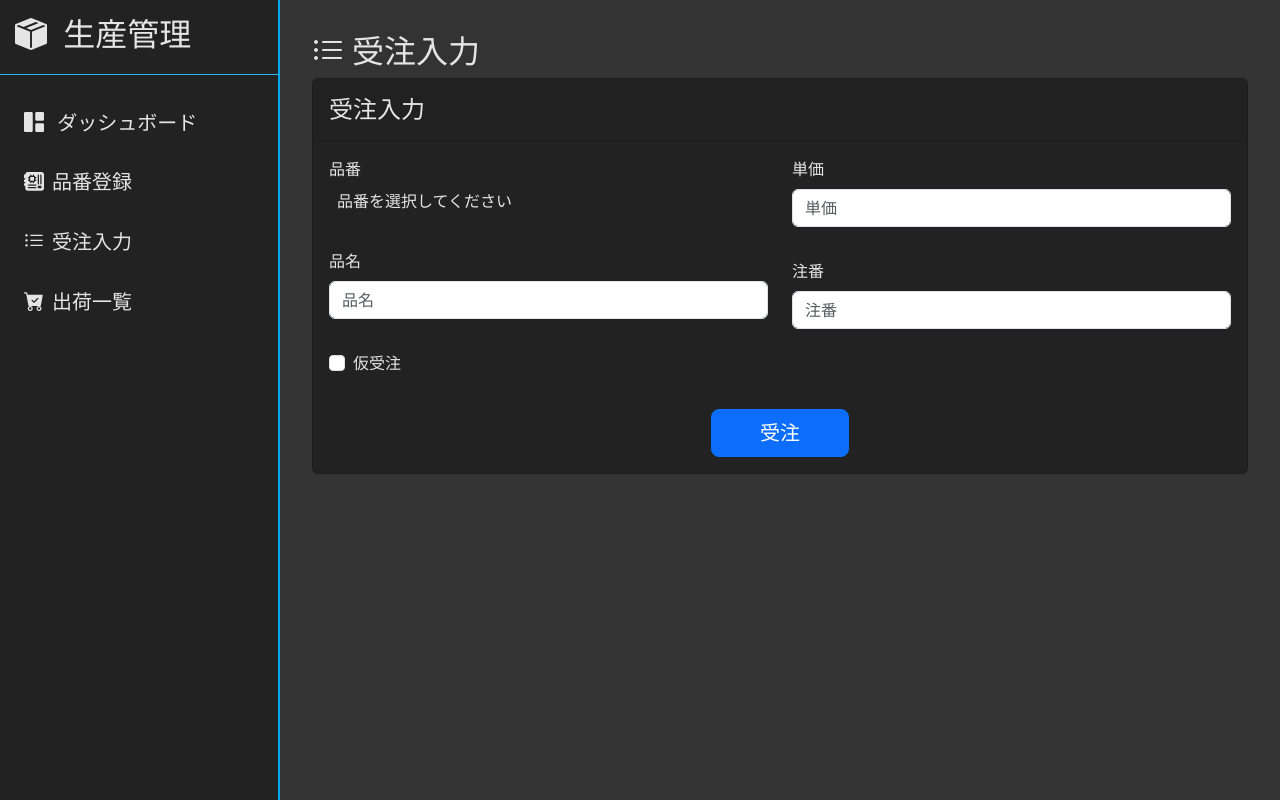
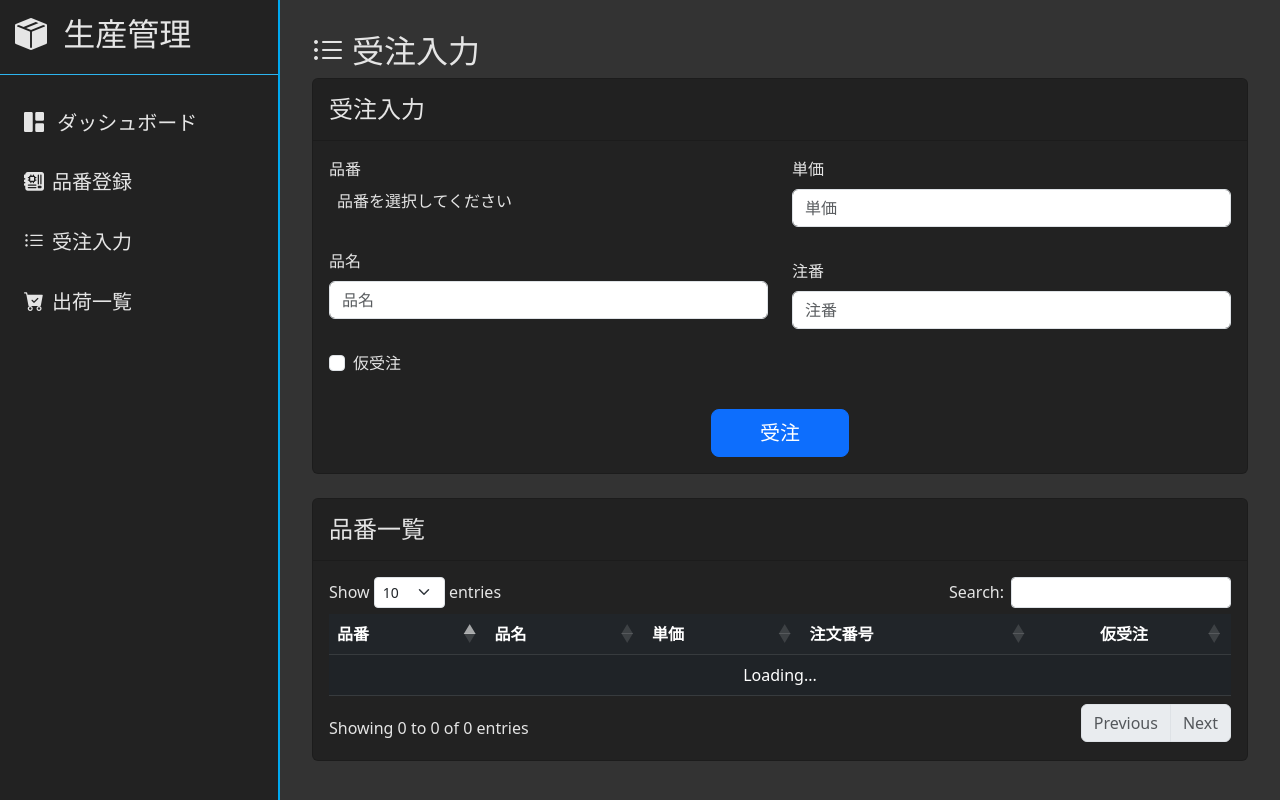
Before and after one commit to itut-vl/2026_project, a Django app: page /order_input/ in a window 1280 px wide. Run offline with Django 4.2, Linux system fonts and the light colour scheme; data that the repository does not hold is empty; some libraries are stand-ins or nearby versions.

Commit message:
受注を表示するテーブルを作成

```diff
--- a/myapp/models.py
+++ b/myapp/models.py
@@ -11,6 +11,6 @@ class Item(models.Model):
 class Order(models.Model):
     item_name = models.CharField(max_length=50)
     item_no = models.CharField(max_length=50)
-    item_price =  models.IntegerField()
+    order_price =  models.IntegerField()
     order_no = models.CharField(max_length=50)
     provisional_order = models.BooleanField(default=False)
--- a/myapp/views.py
+++ b/myapp/views.py
@@ -71,6 +71,8 @@ class Order_input(View):
             return self.get_item(request)
         if request.POST.get("kubun") == "save_order":
             return self.save_order(request)
+        if request.POST.get("kubun") == "get_item":
+            return self.get_item(request)
 
     def save_order(self,request):
         fields = json.loads(request.POST.get('fields'))
@@ -84,3 +86,7 @@ class Order_input(View):
         orders.save()
 
         return JsonResponse({'status': 'success', 'message': orders.order_no})
+
+    def get_item(self,request):
+        orders = list(Order.objects.all().values())
+        return JsonResponse({"data": orders})
--- a/templates/order_input.html
+++ b/templates/order_input.html
@@ -3,7 +3,7 @@
   <div>
     <h1 class="h2"><i class="bi bi-list-ul me-2"></i>受注入力</h1>
   </div>
-  <div class="card">
+  <div class="card mb-4">
     <div class="card-header py-3">
       <h2 class="h4 m-0">受注入力</h2>
     </div>
@@ -51,8 +51,8 @@
           <label class="form-label">単価</label>
           <input
             class="form-control w-100"
-            id="item_price"
-            data-id="item_price"
+            id="order_price"
+            data-id="order_price"
             type="number"
             placeholder="単価"
           />
@@ -73,18 +73,84 @@
       <button id="order_btn" class="btn btn-primary btn-lg px-5">受注</button>
     </div>
   </div>
+  <div class="card">
+    <div class="card-header py-3">
+      <h2 class="m-0 h4">品番一覧</h2>
+    </div>
+    <div class="card-body">
+      <table
+        id="item_table"
+        class="table table-dark table-striped table-hover w-100"
+      >
+        <thead>
+          <tr>
+            <th>品番</th>
+            <th>品名</th>
+            <th>単価</th>
+            <th>注文番号</th>
+            <th>仮受注</th>
+          </tr>
+        </thead>
+        <tbody>
+          {% for order in orders %}
+          <tr>
+            <td>{{ order.item_no }}</td>
+            <td>{{ order.item_name }}</td>
+            <td>{{ order.order_price }}</td>
+            <td>{{ order.order_no }}</td>
+            <td>{{ order.provisional_order }}</td>
+          </tr>
+          {% endfor %}
+        </tbody>
+      </table>
+    </div>
+  </div>
 </div>
 
-{% endblock content%} {% block extra_js %}
+{% endblock content %} {% block extra_js %}
 <script>
   $(document).ready(function () {
     const url = "{% url 'order_input' %}";
+    //テーブルの準備
+    const table = new DataTable("#item_table", {
+      ajax: {
+        url: url,
+        type: "POST",
+        data: {
+          kubun: "get_item",
+        },
+        headers: { "X-CSRFToken": "{{ csrf_token }}" },
+      },
+      columns: [
+        { data: "item_no" },
+        { data: "item_name" },
+        { data: "order_price" },
+        { data: "order_no" },
+        {
+          data: "provisional_order",
+          className: "text-center",
+          render: function (data) {
+            switch (data) {
+              case true:
+                return '<i class="bi bi-check-lg"></i>';
+              default:
+                return "";
+            }
+          },
+        },
+      ],
+      language: {
+        url: "https://cdn.datatables.net/plug-ins/1.13.7/i18n/ja.json",
+      },
+    });
+    //セレクト2を使用する
     $("#item_no").select2({
       placeholder: "品番を選択してください",
       allowClear: true,
       theme: "bootstrap-5",
-      width: "100%", //これつけると親要素に合わせて100%幅になるから動的に対応できる。
+      width: "100%",
     });
+    //受注ボタンをクリックした時の処理
     $("#order_btn").on("click", function () {
       let fields = {};
 
@@ -118,6 +184,7 @@
         headers: { "X-CSRFToken": "{{ csrf_token }}" },
       }).done(function (response) {
         if (response.status == "success") {
+          table.ajax.reload();
           $("#order_input")
             .find("input, select")
             .each(function () {
```
Also changed, not shown: myapp/migrations/0007_rename_item_price_order_order_price.py (added).
